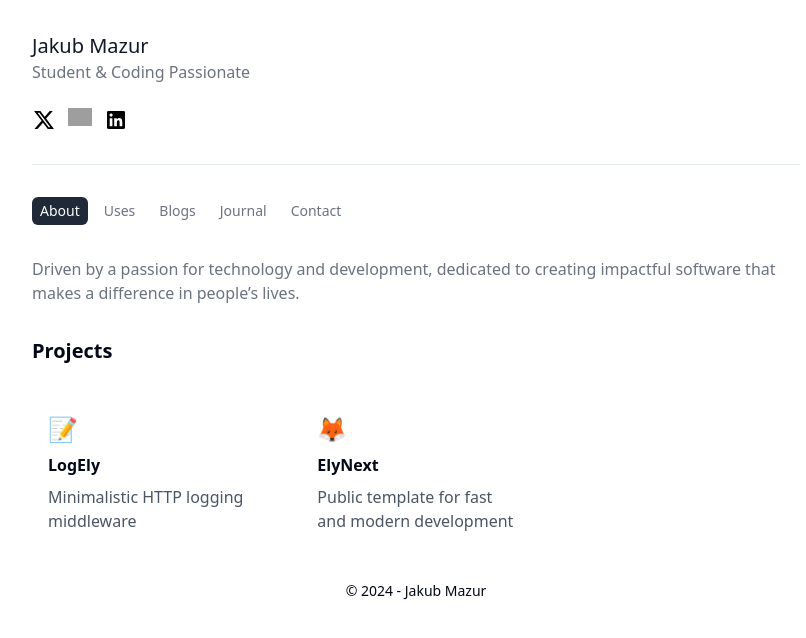
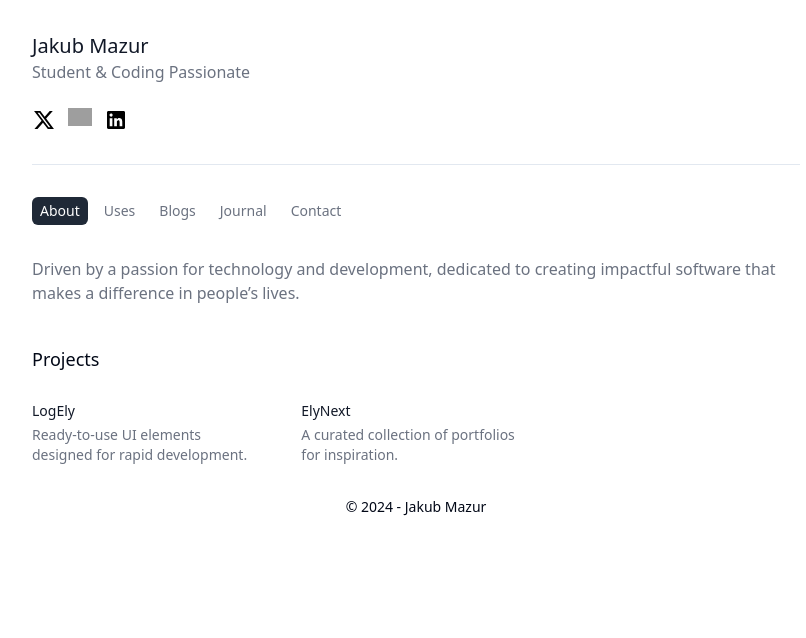
Before and after one commit to jakmaz/portfolio, a Next.js app: page / in a window 1280 px wide. Shown: the top 638 px of the page, without its empty margins (224-1030 px from the left). Built offline with nearby package versions, Linux system fonts and the light colour scheme; grey boxes are pictures that could not be loaded.

Commit message:
🔧 Add spring effect on projects

```diff
--- a/components/projects.tsx
+++ b/components/projects.tsx
@@ -1,33 +1,61 @@
-const projects = [
+"use client";
+
+import { motion } from "framer-motion";
+
+const ProjectsData = [
   {
-    title: "LogEly",
-    description: "Minimalistic HTTP logging middleware",
-    icon: "📝", // Replace this with the actual icon component or image
+    id: 1,
+    name: "LogEly",
+    description: "Ready-to-use UI elements designed for rapid development.",
+    link: "https://syntaxui.com",
+    image: "https://ansubkhan.com/images/projects/syntaxUI.svg",
   },
   {
-    title: "ElyNext",
-    description: "Public template for fast and modern development",
-    icon: "🦊", // Replace this with the actual icon component or image
+    id: 2,
+    name: "ElyNext",
+    description: "A curated collection of portfolios for inspiration.",
+    link: "https://prettyfolio.com",
+    image: "https://ansubkhan.com/images/projects/prettyfolio.png",
   },
 ];
 
 export default function Projects() {
   return (
-    <div className="flex flex-col gap-8">
-      <h2 className="text-xl font-semibold">Projects</h2>
-      <div className="grid grid-cols-2 md:grid-cols-3 w-full gap-x-10 gap-y-5">
-        {projects.map((project) => (
-          <div
-            key={project.title}
-            className="flex items-start gap-4 p-4 rounded-lg hover:bg-gray-100 transition-colors"
-          >
-            <div className="flex flex-col gap-2">
-              <div className="text-2xl">{project.icon}</div>
-              <h3 className="font-semibold">{project.title}</h3>
-              <p className="text-gray-600">{project.description}</p>
-            </div>
-          </div>
-        ))}
+    <div>
+      <h1 className="capitalize font-medium text-lg my-2">Projects</h1>
+      <div className="grid w-full grid-cols-2 gap-x-10 md:grid-cols-3">
+        {ProjectsData.map((project) => {
+          return (
+            <motion.div
+              whileHover={{
+                y: -8,
+              }}
+              transition={{
+                type: "spring",
+                bounce: 0.7,
+              }}
+              key={project.id}
+              className="mt-5 text-left"
+            >
+              <a target="_blank" rel="noopener noreferrer" href={project.link}>
+                <div></div>
+                {/* <Image */}
+                {/*   src={project.image} */}
+                {/*   width={30} */}
+                {/*   height={30} */}
+                {/*   className="mb-3 rounded-lg border-gray-400 dark:border" */}
+                {/*   alt={project.name} */}
+                {/* /> */}
+                <div className="mb-1 text-sm font-medium text-gray-900 dark:text-gray-100">
+                  {project.name}
+                </div>
+                <div className="max-w-[250px] text-sm font-normal text-gray-500 dark:text-gray-500">
+                  {project.description}
+                </div>
+              </a>
+            </motion.div>
+          );
+        })}
       </div>
     </div>
   );
```
Also changed, not shown: 1 other file (tests, documents, lock files or other folders).
